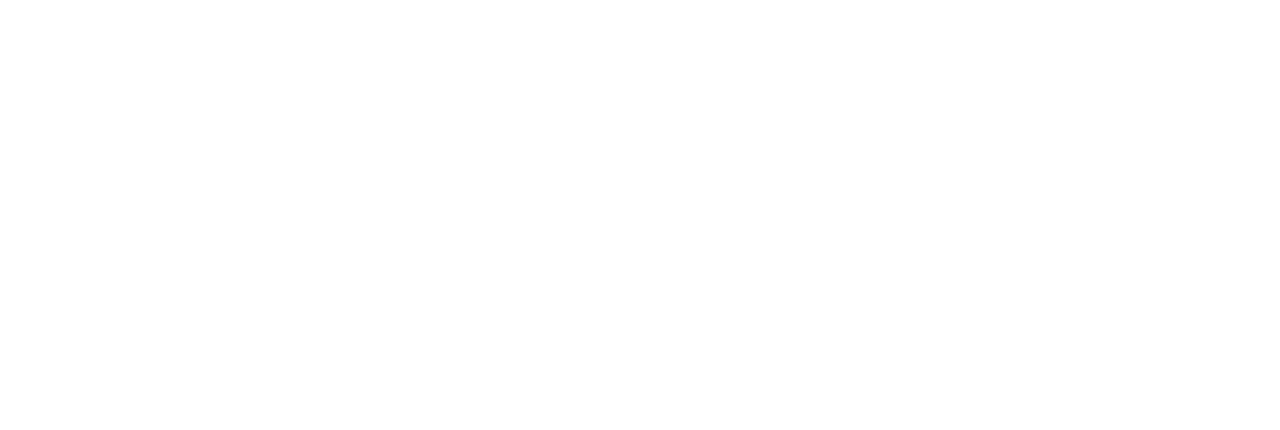
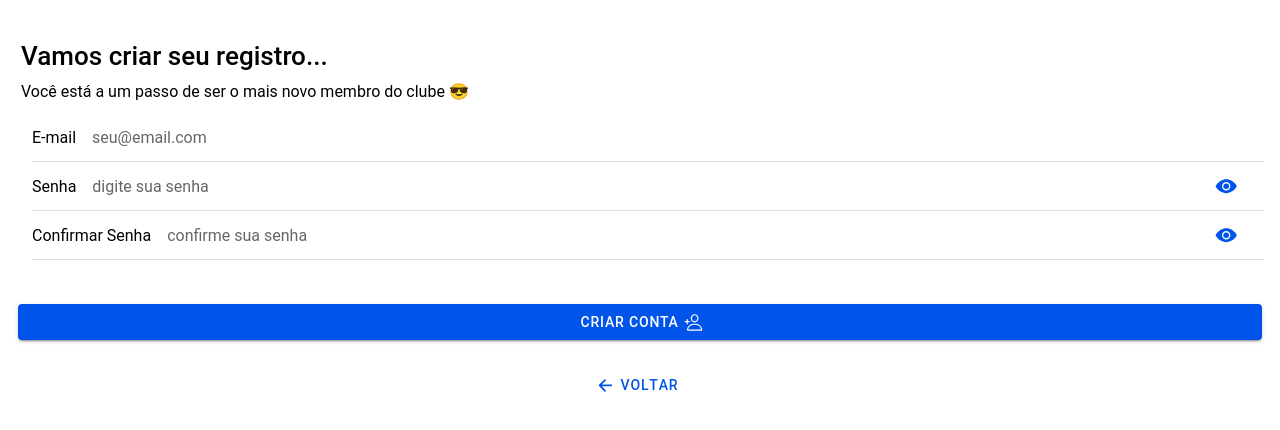
Before and after one commit to pacienciadev/clube-estilo, a React (Vite) app: page /register in a window 1280 px wide. Shown: the top 430 px of the page. Built offline with nearby package versions, Linux system fonts and the light colour scheme.

Commit message:
wip: Login and Register pages 🚧

```diff
--- a/src/App.tsx
+++ b/src/App.tsx
@@ -34,6 +34,7 @@
 
 import { LoginPage } from "./pages/auth/login";
 import { HomePage } from "./pages/home";
+import { RegisterPage } from "./pages/auth/register";
 
 setupIonicReact();
 
@@ -42,6 +43,7 @@
     <IonReactRouter>
       <IonRouterOutlet>
         <Route path="/login" component={LoginPage} />
+        <Route path="/register" component={RegisterPage} />
         <Route path="/home" component={HomePage} />
 
         <Route exact path="/">
--- a/src/pages/auth/login/Login.tsx
+++ b/src/pages/auth/login/Login.tsx
@@ -1,3 +1,5 @@
+import { useState } from "react";
+
 import {
   IonButton,
   IonCheckbox,
@@ -19,6 +21,9 @@
 import "./Login.css";
 
 const LoginPage: React.FC = () => {
+  const [user, setUser] = useState("");
+  const [password, setPassword] = useState("");
+
   return (
     <IonPage>
       <IonContent className="ion-padding">
@@ -53,9 +58,11 @@
         <IonList>
           <IonItem>
             <IonInput
+              type="email"
               label="E-mail"
               placeholder="seu@email.com"
               clearInput={true}
+              onIonChange={(e) => setUser(e.detail.value!)}
             ></IonInput>
           </IonItem>
 
@@ -65,6 +72,7 @@
               label="Senha"
               placeholder="digite sua senha"
               clearInput={true}
+              onIonChange={(e) => setPassword(e.detail.value!)}
             >
               <IonInputPasswordToggle slot="end"></IonInputPasswordToggle>
             </IonInput>
@@ -90,7 +98,7 @@
           Esqueceu a senha?
         </IonButton>
 
-        <IonButton fill="clear" expand="block" routerLink="/signup">
+        <IonButton fill="clear" expand="block" routerLink="/register">
           Criar nova conta
         </IonButton>
       </IonContent>
--- /dev/null
+++ b/src/pages/auth/register/Register.css
@@ -0,0 +1,7 @@
+.login-title p {
+  margin: 0;
+}
+
+.login-form {
+  margin-top: 24px;
+}
--- /dev/null
+++ b/src/pages/auth/register/Register.tsx
@@ -0,0 +1,123 @@
+import { useState } from "react";
+
+import {
+  IonButton,
+  IonCheckbox,
+  IonCol,
+  IonContent,
+  IonGrid,
+  IonIcon,
+  IonInput,
+  IonInputPasswordToggle,
+  IonItem,
+  IonList,
+  IonPage,
+  IonRow,
+} from "@ionic/react";
+
+import { arrowBackOutline, personAddOutline } from "ionicons/icons";
+
+import "./Register.css";
+
+import { auth } from "../../../services/fb.config";
+
+import { createUserWithEmailAndPassword } from "firebase/auth";
+
+const RegisterPage: React.FC = () => {
+  const [user, setUser] = useState("");
+  const [password, setPassword] = useState("");
+  const [confirmPassword, setConfirmPassword] = useState("");
+
+  const createUserHandle = (user: string, password: string) =>
+    createUserWithEmailAndPassword(auth, user, password)
+      .then((userCredential) => {
+        console.log(
+          "%c | .then | userCredential.user:",
+          "background: black; color: lime",
+          userCredential.user
+        );
+      })
+      .catch((error) => {
+        console.log(
+          "%c | useEffect | error.code:",
+          "background: black; color: lime",
+          error.code
+        );
+        console.log(
+          "%c | useEffect | error.message:",
+          "background: black; color: lime",
+          error.message
+        );
+      });
+
+  return (
+    <IonPage>
+      <IonContent className="ion-padding">
+        <IonGrid className="login-title">
+          <IonRow>
+            <h1>Vamos criar seu registro...</h1>
+          </IonRow>
+
+          <IonRow>
+            <p>Você está a um passo de ser o mais novo membro do clube 😎</p>
+          </IonRow>
+        </IonGrid>
+
+        <IonList>
+          <IonItem>
+            <IonInput
+              type="email"
+              label="E-mail"
+              placeholder="seu@email.com"
+              clearInput={true}
+              onIonChange={(e) => setUser(e.detail.value!)}
+            ></IonInput>
+          </IonItem>
+
+          <IonItem>
+            <IonInput
+              type="password"
+              label="Senha"
+              placeholder="digite sua senha"
+              clearInput={true}
+              onIonChange={(e) => setPassword(e.detail.value!)}
+            >
+              <IonInputPasswordToggle slot="end"></IonInputPasswordToggle>
+            </IonInput>
+          </IonItem>
+
+          <IonItem>
+            <IonInput
+              type="password"
+              label="Confirmar Senha"
+              placeholder="confirme sua senha"
+              clearInput={true}
+              onIonChange={(e) => setConfirmPassword(e.detail.value!)}
+            >
+              <IonInputPasswordToggle slot="end"></IonInputPasswordToggle>
+            </IonInput>
+          </IonItem>
+        </IonList>
+
+        <IonGrid className="ion-padding-vertical"></IonGrid>
+
+        <IonButton
+          expand="block"
+          onClick={() => createUserHandle(user, password)}
+        >
+          Criar conta
+          <IonIcon slot="end" icon={personAddOutline}></IonIcon>
+        </IonButton>
+
+        <IonCol class="ion-padding"></IonCol>
+
+        <IonButton fill="clear" expand="block" routerLink="/">
+          <IonIcon slot="start" icon={arrowBackOutline}></IonIcon>
+          Voltar
+        </IonButton>
+      </IonContent>
+    </IonPage>
+  );
+};
+
+export default RegisterPage;
--- /dev/null
+++ b/src/pages/auth/register/index.ts
@@ -0,0 +1,3 @@
+import RegisterPage from "./Register";
+
+export { RegisterPage };
```
